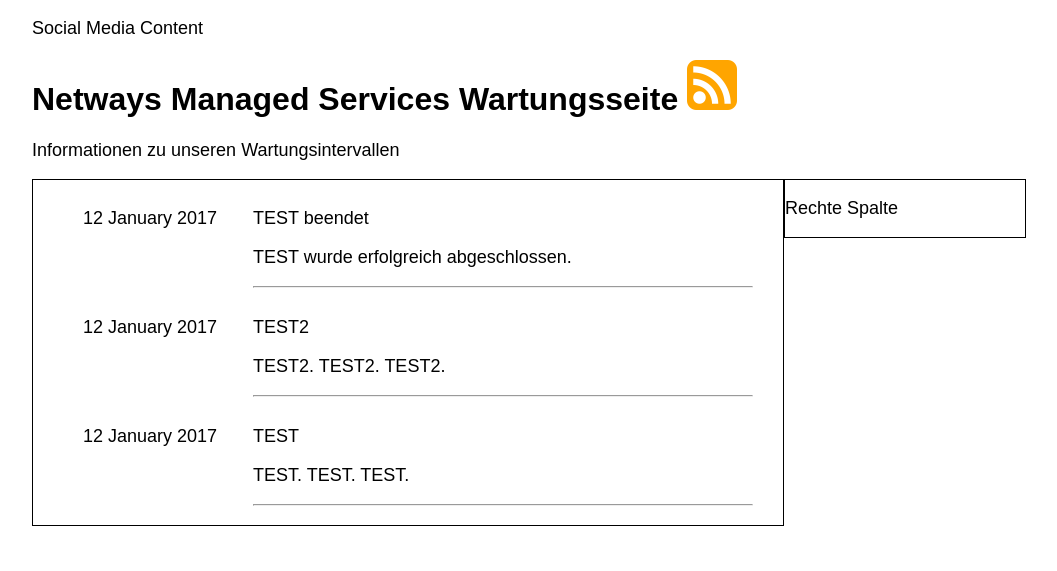
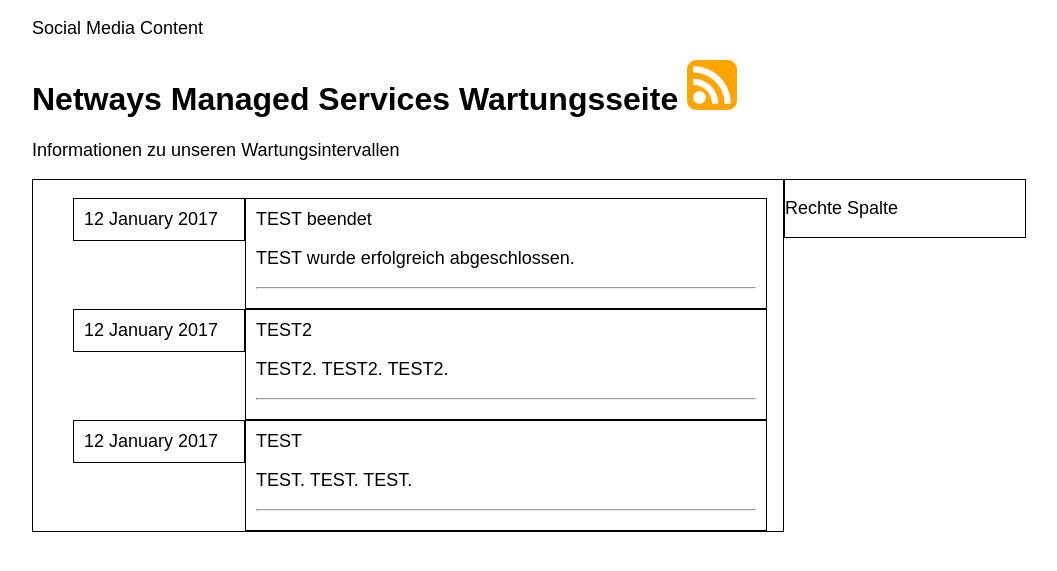
Before and after one commit to Storagegirl/storagegirl.github.io, a Jekyll site: the page built from index.html, in a window 1280 px wide. Shown: the top 571 px of the page, without its empty margins (108-1165 px from the left). Built offline with Jekyll 4.4.1, drawn with Linux system fonts in a browser that asks for light colours.

Commit message:
Update main.css

```diff
--- a/css/main.css
+++ b/css/main.css
@@ -44,6 +44,7 @@
     margin: auto;
     padding: 10px;
     width: 150px;
+    border: 1px solid black;
 }
 
 .boxtitlecontent {
@@ -52,6 +53,7 @@
     margin: auto;
     padding: 10px;
     width: 500px;
+    border: 1px solid black;
 }
 
 .dashicons {
```
